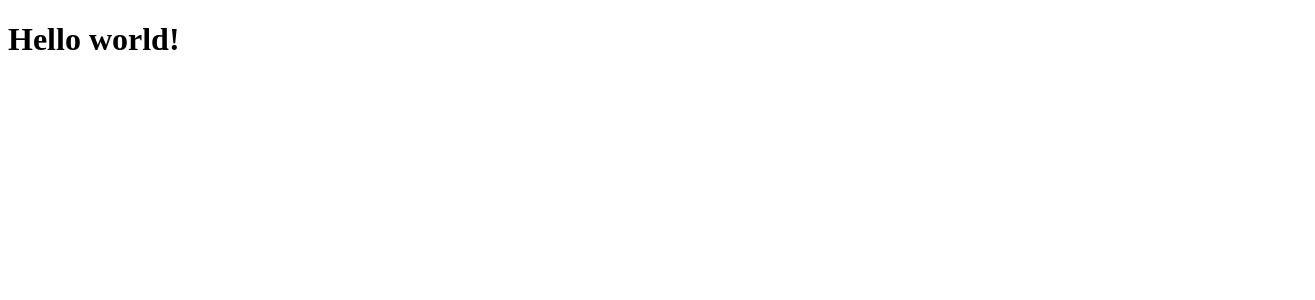
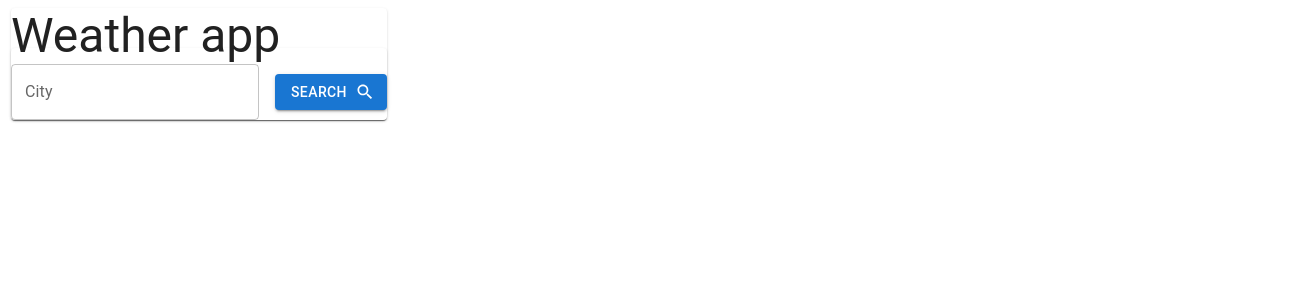
Before and after one commit to burnfire123/test-list-app-2023, a React (Vite) app in the folder weather-app/: page / in a window 1280 px wide. Shown: the top 300 px of the page, 1315 px wide, since content can reach past the window. Built offline with nearby package versions, Linux system fonts and the light colour scheme.

Commit message:
[2] Implemented search city component

```diff
--- a/weather-app/package.json
+++ b/weather-app/package.json
@@ -12,6 +12,7 @@
   "dependencies": {
     "@emotion/react": "^11.11.1",
     "@emotion/styled": "^11.11.0",
+    "@mui/icons-material": "^5.15.1",
     "@mui/material": "^5.15.1",
     "@reduxjs/toolkit": "^2.0.1",
     "react": "^18.2.0",
--- a/weather-app/src/App.tsx
+++ b/weather-app/src/App.tsx
@@ -1,7 +1,20 @@
 import './App.css'
+import { CitySelect } from './components/CitySelect'
+import { Box, Paper, Typography, Grid } from '@mui/material'
 
 function App() {
-  return <h1>Hello world!</h1>
+  return <Grid container spacing={5} marginLeft="3px" marginTop="3px">
+      <Paper>
+        <Grid item>
+          <Typography variant="h3">Weather app</Typography>
+      </Grid>
+      <Grid item>
+        <Paper>
+          <CitySelect/>
+        </Paper>
+      </Grid>
+      </Paper>
+    </Grid>
 }
 
 export default App
--- /dev/null
+++ b/weather-app/src/components/CitySelect.tsx
@@ -0,0 +1,16 @@
+import { TextField, Button, Grid } from "@mui/material"
+import SearchIcon from '@mui/icons-material/Search';
+
+export function CitySelect() {
+	function handleSearch() {
+		alert("Search has been pressed!");
+	}
+	return <Grid container spacing={2} alignItems="center">
+		<Grid item>
+			<TextField label="City" />
+		</Grid>
+		<Grid item>
+			<Button variant="contained" endIcon={<SearchIcon/>} onClick={handleSearch}>Search</Button>
+		</Grid>
+	</Grid>
+}
```
Also changed, not shown: 1 other file (tests, documents, lock files or other folders).
